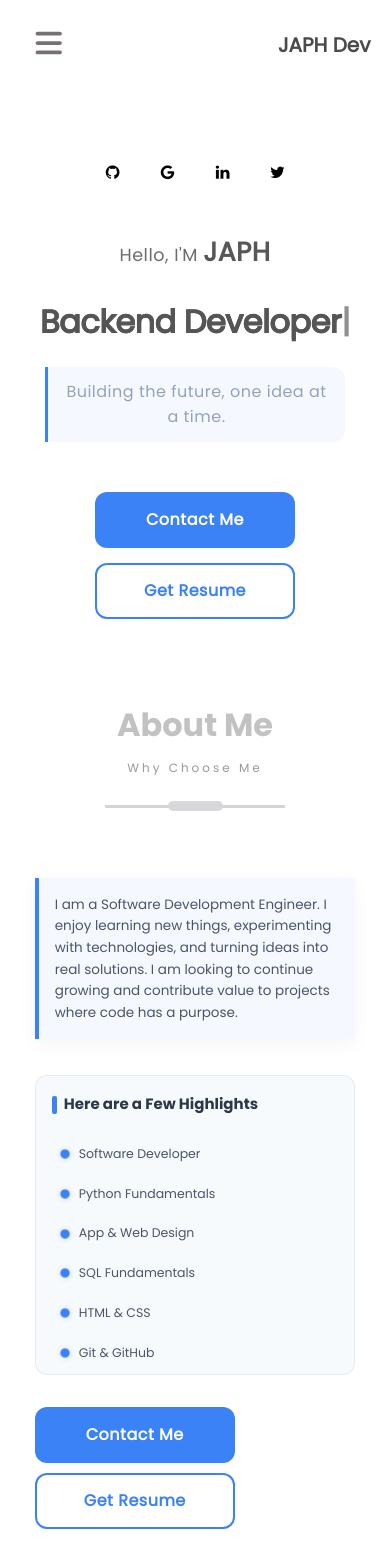
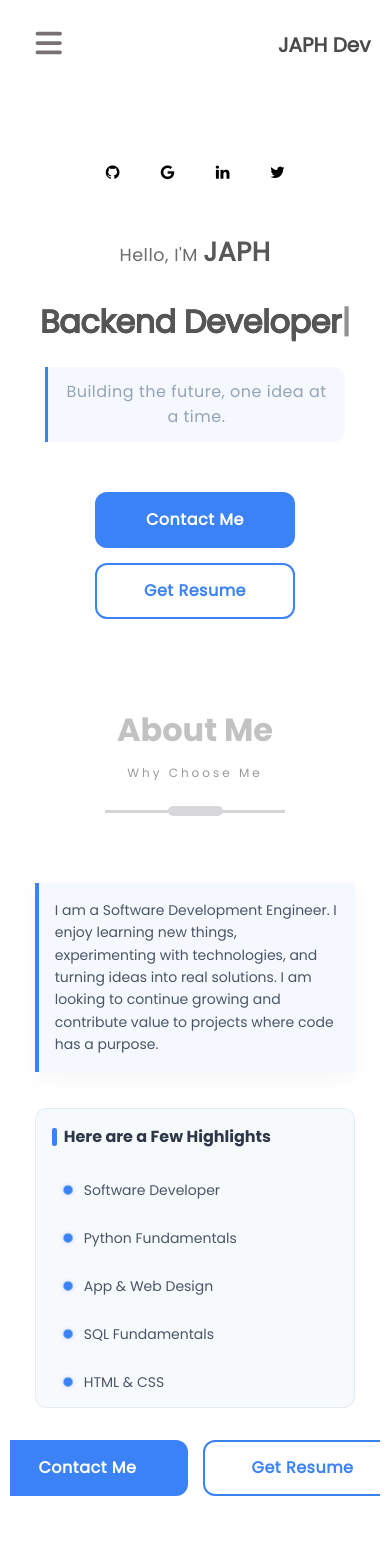
Before and after one commit to japhdev/PortfolioJAPH, a React (Create React App) app in the folder client/: page / in a window 390 px wide. Shown: the top 1567 px of the page. Built offline with nearby package versions, Linux system fonts and the light colour scheme; a web font is replaced by a local one.

Commit message:
fix: adjust margin and padding in ContactMe and Resume components for better layout

```diff
--- a/client/src/PortfolioContainer/AboutMe/AboutMe.css
+++ b/client/src/PortfolioContainer/AboutMe/AboutMe.css
@@ -29,9 +29,9 @@
 
 .about-me-card {
     display: flex;
+    justify-content: center;
     width: 100%;
     min-height: 580px;
-
     overflow: hidden;
     position: relative;
 
@@ -39,8 +39,13 @@
 
 
 @keyframes shimmer {
-    0% { background-position: -200% 0; }
-    100% { background-position: 200% 0; }
+    0% {
+        background-position: -200% 0;
+    }
+
+    100% {
+        background-position: 200% 0;
+    }
 }
 
 .about-me-profile {
@@ -113,6 +118,7 @@
     overflow-y: auto;
     max-height: 300px;
 }
+
 .about-me-highlights::-webkit-scrollbar-thumb {
     background: #a3a4a7;
     border-radius: 5px;
@@ -194,10 +200,13 @@
 
 
 @keyframes blobPulse {
-    0%, 100% {
+
+    0%,
+    100% {
         transform: scale(1);
         box-shadow: 0 0 0 0 rgba(102, 126, 234, 0.4);
     }
+
     50% {
         transform: scale(1.2);
         box-shadow: 0 0 0 4px rgba(102, 126, 234, 0);
@@ -214,17 +223,146 @@
     display: flex;
     gap: 16px;
     margin-top: 10px;
-    justify-content: flex-start;
+    justify-content: center;
 }
 
 .about-me-options .highlighted-btn {
     margin: 0 0 0 8px;
 }
 
+@media (max-width: 767px){
+    .about-me-container {
+        padding: 25px 0;
+    }
 
-    /* Responsive styles */
+    .about-me-parent {
+        width: 95%;
+    }
 
-    @media screen and (max-width: 1170px) {
+    .about-me-card {
+        border-radius: 14px;
+        min-height: auto;
+    }
+
+    .about-me-profile {
+        display: none;
+    }
+
+    .about-me-details {
+        width: 100%;
+        padding: 20px 25px;
+    }
+
+    .about-me-description {
+        font-size: 14px;
+        line-height: 1.6;
+        padding: 16px;
+        margin-bottom: 18px;
+    }
+
+    .about-me-highlights {
+        padding: 16px;
+        margin: 18px 0 22px 0;
+    }
+
+    .highlight-heading {
+        font-size: 16px;
+        margin-bottom: 14px;
+    }
+
+    .highlights {
+        font-size: 14px;
+        margin: 7px 0;
+        padding: 10px 12px;
+    }
+
+    .highlights-blob {
+        margin-right: 12px;
+    }
+
+    .about-me-options {
+        justify-content: center;
+        align-items: center;
+        gap: 15px;
+    }
+
+    .about-me-options .highlighted-btn {
+        margin: 0;
+    }
+
+    .about-me-options button {
+        width: 100%;
+    }
+
+    .btn {
+        padding: 13px 25px;
+        font-size: 14px;
+        min-width: auto;
+    }
+
+}
+
+@media (min-width: 768px) and (max-width: 1023){
+
+    .about-me-container {
+        padding: 40px 0;
+    }
+
+    .about-me-parent {
+        width: 92%;
+    }
+
+    .about-me-card {
+        border-radius: 16px;
+        min-height: 420px;
+    }
+
+    .about-me-profile {
+        display: none;
+    }
+
+    .about-me-details {
+        width: 100%;
+        padding: 30px 35px;
+    }
+
+    .about-me-description {
+        font-size: 14px;
+        padding: 18px;
+        margin-bottom: 20px;
+    }
+
+    .about-me-highlights {
+        padding: 18px;
+        margin: 20px 0 25px 0;
+    }
+
+    .highlight-heading {
+        font-size: 15px;
+        margin-bottom: 15px;
+    }
+
+    .highlights {
+        font-size: 13px;
+        margin: 8px 0;
+        padding: 8px 10px;
+    }
+
+    .about-me-options {
+        gap: 12px;
+    }
+
+    .btn {
+        padding: 12px 22px;
+        font-size: 14px;
+        min-width: 120px;
+    }
+}
+
+
+
+@media (min-width: 1024px){
+
     .about-me-parent {
         width: 90%;
     }
@@ -261,161 +399,5 @@
         margin: 10px 0;
         padding: 9px 11px;
     }
+
 }
-
-    @media screen and (max-width: 924px) {
-    .about-me-container {
-        padding: 40px 0;
-    }
-
-    .about-me-profile {
-        display: none;
-    }
-
-    .about-me-details {
-        width: 100%;
-        padding: 40px 45px;
-    }
-
-    .about-me-card {
-        border-radius: 18px;
-        min-height: 420px;
-    }
-
-    .about-me-description {
-        font-size: 15px;
-        padding: 20px;
-    }
-
-    .btn {
-        padding: 13px 25px;
-        font-size: 14.5px;
-        min-width: 130px;
-    }
-    }
-
-    @media screen and (max-width: 768px) {
-    .about-me-container {
-        padding: 30px 0;
-    }
-
-    .about-me-parent {
-        width: 92%;
-    }
-
-    .about-me-card {
-        border-radius: 16px;
-        min-height: 380px;
-    }
-
-    .about-me-details {
-        padding: 30px 35px;
-    }
-
-    .about-me-description {
-        font-size: 14px;
-        line-height: 1.6;
-        padding: 18px;
-        margin-bottom: 20px;
-    }
-
-    .about-me-highlights {
-        padding: 18px;
-        margin: 20px 0 25px 0;
-    }
-
-    .highlight-heading {
-        font-size: 15px;
-        margin-bottom: 15px;
-    }
-
-    .highlights {
-        font-size: 13px;
-        margin: 8px 0;
-        padding: 8px 10px;
-    }
-
-    .about-me-options {
-        gap: 12px;
-    }
-
-    .btn {
-        padding: 12px 22px;
-        font-size: 14px;
-        min-width: 120px;
-    }
-    }
-
-    @media screen and (max-width: 576px) {
-    .about-me-container {
-        padding: 25px 0;
-    }
-
-    .about-me-parent {
-        width: 95%;
-    }
-
-    .about-me-card {
-        border-radius: 14px;
-        min-height: 350px;
-    }
-
-    .about-me-details {
-        padding: 25px 30px;
-    }
-
-    .about-me-description {
-        font-size: 13.5px;
-        padding: 16px;
-        margin-bottom: 18px;
-    }
-
-    .about-me-highlights {
-        padding: 16px;
-        margin: 18px 0 22px 0;
-    }
-
-    .highlights {
-        font-size: 12.5px;
-        margin: 7px 0;
-        padding: 7px 9px;
-    }
-
-    .highlights-blob {
-        margin-right: 10px;
-    }
-    }
-
-    @media screen and (max-width: 480px) {
-    .about-me-container {
-        padding: 20px 0;
-    }
-
-    .about-me-card {
-        min-height: auto;
-    }
-
-    .about-me-details {
-        padding: 20px 25px;
-    }
-
-    .about-me-options {
-        display: flex;
-        flex-direction: column;
-        gap: 10px;
-    }
-
-    .about-me-options .highlighted-btn {
-        margin: 0;
-    }
-
-    .about-me-options button {
-        width: 100%;
-    }
-
-    .btn {
-        padding: 13px 25px;
-        font-size: 14.5px;
-        min-width: auto;
-    }
-    }
--- a/client/src/PortfolioContainer/ContactMe/ContactMe.css
+++ b/client/src/PortfolioContainer/ContactMe/ContactMe.css
@@ -12,7 +12,7 @@
     display: flex;
     flex-direction: column;
     gap: 60px;
-    margin-bottom: 120px;
+    margin-bottom: 80px;
 }
 
 .col {
@@ -67,6 +67,7 @@
 
 .contact-details {
     flex: 1;
+    word-break: break-all;
 }
 
 .contact-details h4 {
@@ -139,8 +140,6 @@
 }
 
 .back-form {
-    backdrop-filter: blur(20px);
-    -webkit-backdrop-filter: blur(20px);
     border-radius: 20px;
     padding: 20px;
     box-shadow: 0px 0px 0px 10px rgba(171, 168, 168, 0.225);
@@ -255,6 +254,8 @@ textarea {
     .col {
         flex: 1;
         text-align: left;
+        align-items: center;
+        justify-items: center;
     }
 
     .title {
@@ -300,6 +301,7 @@ textarea {
     .central-form {
         margin-top: 40px;
         gap: 30px;
+        padding: 0 20px;
     }
 
     .title {
@@ -308,11 +310,27 @@ textarea {
     }
 
     .back-form {
-        padding: 30px;
+        padding: 20px;
+        width: 100%;
+        box-sizing: border-box;
+    }
+
+    input, textarea {
+        padding: 12px 14px;
+        font-size: 0.9rem;
+    }
+
+    textarea {
+        min-height: 120px;
+    }
+
+    .send-btn button {
+        width: 100%;
+        padding: 12px 20px;
     }
 
     .img-back h4 {
-        font-size: 1.5rem;
+        font-size: 1.3rem;
     }
 
     .contact-item {
@@ -348,11 +366,12 @@ textarea {
     }
 
     .back-form {
-        padding: 20px;
+        padding: 15px;
+        box-shadow: 0px 0px 0px 10px rgba(171, 168, 168, 0.225);
     }
 
     input, textarea {
-        padding: 14px;
+        padding: 10px 12px;
     }
 
     .send-btn button {
--- a/client/src/PortfolioContainer/Resume/Resume.css
+++ b/client/src/PortfolioContainer/Resume/Resume.css
@@ -496,8 +496,8 @@
 
     .resume-heading {
         padding: 18px;
-        min-height: 150px;
-        max-height: 150px;
+        min-height: 180px;
+        max-height: 180px;
         overflow-y: auto;
 
     }
```
Lines whose indentation alone changed are shown as unchanged.
